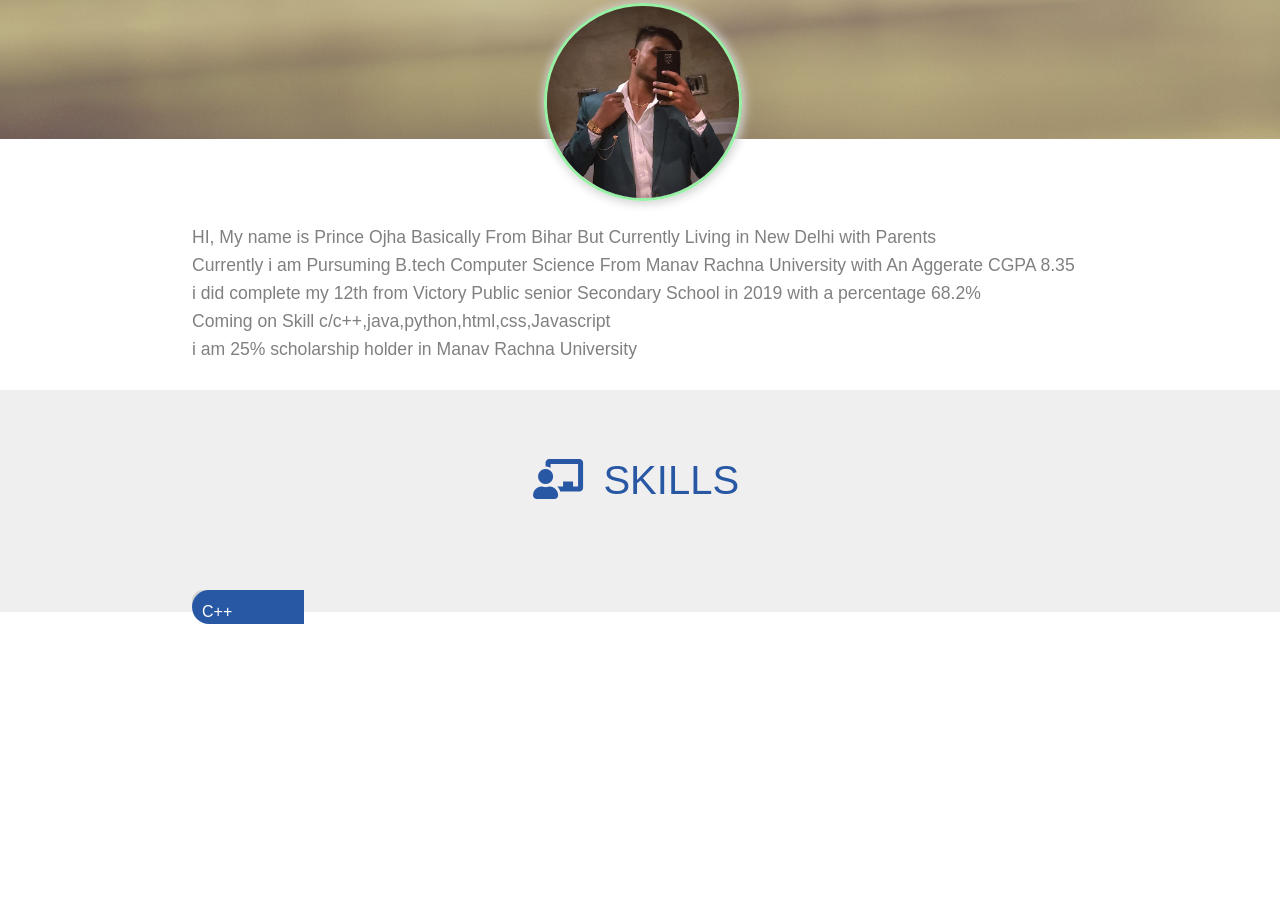
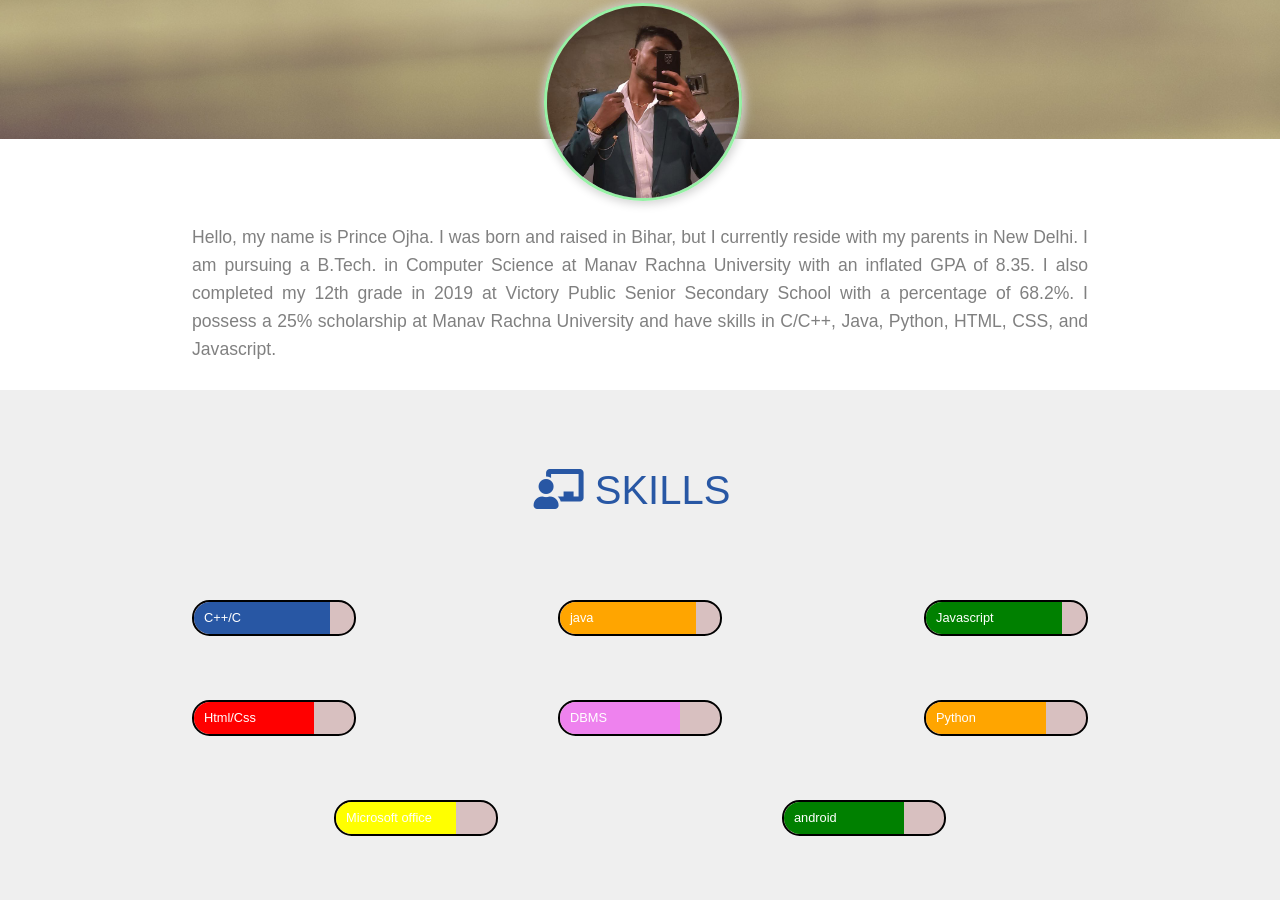
Before and after one commit to PrinceOjha0/git-error, a plain HTML site: page basic/Resume/Resume.html in a window 1280 px wide. Shown: the part 400-1300 px from the top of the page. Before the commit the page ends 1024 px from the top, so only its background shows below. Drawn offline with Linux system fonts and the light colour scheme.

Commit message:
setting skill in resume

```diff
--- a/basic/Resume/Resume.html
+++ b/basic/Resume/Resume.html
@@ -89,11 +89,9 @@
             </div>
             <div id="about-para">
             <p>
-                HI, My name is Prince Ojha Basically From Bihar But Currently Living in New Delhi with Parents
-               <br> Currently i am Pursuming B.tech Computer Science From Manav Rachna University with An Aggerate CGPA 8.35
-               <br>i did complete my 12th from Victory Public senior Secondary School in 2019 with a percentage 68.2%
-               <br>Coming on Skill c/c++,java,python,html,css,Javascript
-               <br>i am 25% scholarship holder in Manav Rachna University
+                Hello, my name is Prince Ojha. I was born and raised in Bihar, but I currently reside with my parents in New Delhi. I am pursuing a B.Tech. in Computer Science at Manav Rachna University with an inflated GPA of 8.35. I also completed my 12th grade in 2019 at Victory Public Senior Secondary School with a percentage of 68.2%.
+
+I possess a 25% scholarship at Manav Rachna University and have skills in C/C++, Java, Python, HTML, CSS, and Javascript.
 </p>
         </div>
 
@@ -103,22 +101,88 @@
             <h1 class="section-heading mb75px">
                 <span>
                     <i class=" fas fa-chalkboard-teacher"></i>
+                    <span>SKILLS</span>
                 </span>
-                <span>SKILLS</span>
             </h1>
             <div class="skills-display">
-                    <!--SKILLS SECTION-->
                 <div class="skill-progress">
-                            <!--skill-progress Section or box-->
-                              <div class="eight-five-percent mb-blue">
-                                <!--percentage in of skill-->
+                    <!--last layer of skill progress or skill-progress Section or box-->
+                    <div class="eighty-five-percent mb-blue display-center-skill-progress">
                         <div class="skill-name">
-                                  <span>  C++ </span>
+                            <span>C++/C</span>
+                        </div>
+                    </div>
+                  </div>
+
+                <div class="skill-progress">
+                    <div class="eighty-five-percent mb-orange display-center-skill-progress">
+                        <div class="skill-name">
+                            <span>java</span>
+                        </div>
+                    </div>
+                </div>
+                <div class="skill-progress">
+                    <div class="eighty-five-percent mb-green display-center-skill-progress">
+                        <div class="skill-name">
+                            <span>Javascript</span>
+                        </div>
+                    </div>
+                </div>
+
+
+            </div>
+
+            <div class="skills-display">
+
+                    <!--last layer of skill progress or skill-progress Section or box-->
+
+                <div class="skill-progress">
+                    <div class="fifty-five-percent mb-red display-center-skill-progress">
+                        <div class="skill-name">
+                            <span>Html/Css</span>
+                        </div>
+                    </div>
+                </div>
+                <div class="skill-progress">
+                    <div class="fifty-five-percent mb-violet display-center-skill-progress">
+                        <div class="skill-name">
+                            <span>DBMS</span>
+                        </div>
+                    </div>
+                </div>
+                <div class="skill-progress">
+                    <div class="fifty-five-percent mb-orange display-center-skill-progress">
+                        <div class="skill-name">
+                            <span>Python</span>
+                        </div>
+                    </div>
+                </div>
+            </div>
+
+            <div class="skills-display-1">
+
+                <!--last layer of skill progress or skill-progress Section or box-->
+
+            <div class="skill-progress">
+                <div class="fifty-five-percent mb-yellow display-center-skill-progress">
+                    <div class="skill-name">
+                        <span>Microsoft office</span>
+                    </div>
+                </div>
+            </div>
+            <div class="skill-progress">
+                <div class="fifty-five-percent mb-green display-center-skill-progress">
+                    <div class="skill-name">
+                        <span>android</span>
+                    </div>
                 </div>
             </div>
 
                 </div>
- </div>
+
+
+
+
         </section>
 
         <section id="experience">
--- a/basic/Resume/Resume_style.css
+++ b/basic/Resume/Resume_style.css
@@ -88,7 +88,7 @@ body {
 
 section {
     width: 100%;
-    height: auto;
+    /* height: auto; */
     display: flex;
     flex-direction: column;
     align-items: center;
@@ -158,31 +158,47 @@ section:nth-child(2n + 1) {
 
 
 .skills-display {
+ /* removing after putting value */
     width: 70%;
-    /*height: 100px;*/
-    /*border: 2px solid black; 	*/
+    height: 100px;
+    /* border: 2px solid black; 	 */
     display: flex;
     flex-wrap: wrap;
     justify-content: space-between;
 }
 
+.skills-display-1 {
+    /* removing after putting value */
+       width: 70%;
+       height: 100px;
+       /* border: 2px solid black; 	 */
+       display: flex;
+       flex-wrap: wrap;
+       justify-content: space-around;
+   }
+
 .skill-progress {
-    width: 7rem;
-    height: 1.4rem;
-    background-color: lightgrey;
-    border-radius: 0.8rem;
-    /*border: 2px solid black;*/
+    width: 10rem;
+    height: 2rem;
+    background-color: rgb(216, 192, 192);
+    border-radius: 1.1rem;
+    border: 2px solid black;
 }
 
-.skill-progress > div {
+.skill-progress>div {
     border-radius: 20px 0px 0px 20px;
+
 }
 
-.skill-name span {
+.skill-name span{
     color: white;
-    font-size: 1rem;
+    font-size: 0.8rem;
     margin-left: 10px;
+    display: flex;
+    align-items: center;
+    justify-content: center;
 }
+
 
 /* Common Margin Classes */
 .mb75px {
@@ -197,17 +213,40 @@ section:nth-child(2n + 1) {
 
 }
 
+.mb-orange{
+    background-color: orange;
+}
+
+.mb-green{
+    background-color: green;
+}
 .mb-blue {
     background-color: #2857a4;
 }
 .mb-red{
     background-color: red;
 }
-
-
+.mb-yellow{
+    background-color: yellow;
+}
+.mb-violet{
+    background-color: violet;
+}
+.mb-pink{
+    background-color: rgb(199, 29, 58);
+}
 /*Percentage Classes */
 
 .eighty-five-percent {
-    width: 85%;
+width: 85%;
+}
+.fifty-five-percent {
+width:75%;
+}
+
+.display-center-skill-progress{
+    display: flex;
+    align-items: center;
     height: inherit;
+
 }
```
Also changed, not shown: unused/linear gradient.html (+2 -2 lines). Lines whose indentation alone changed are shown as unchanged.
